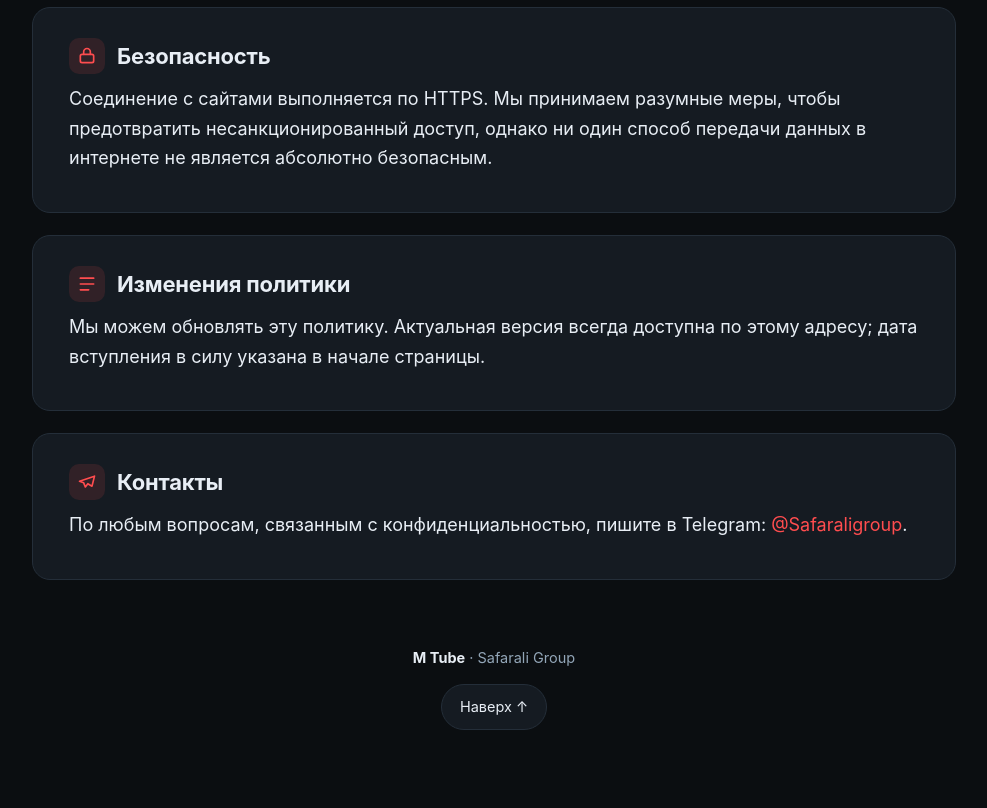
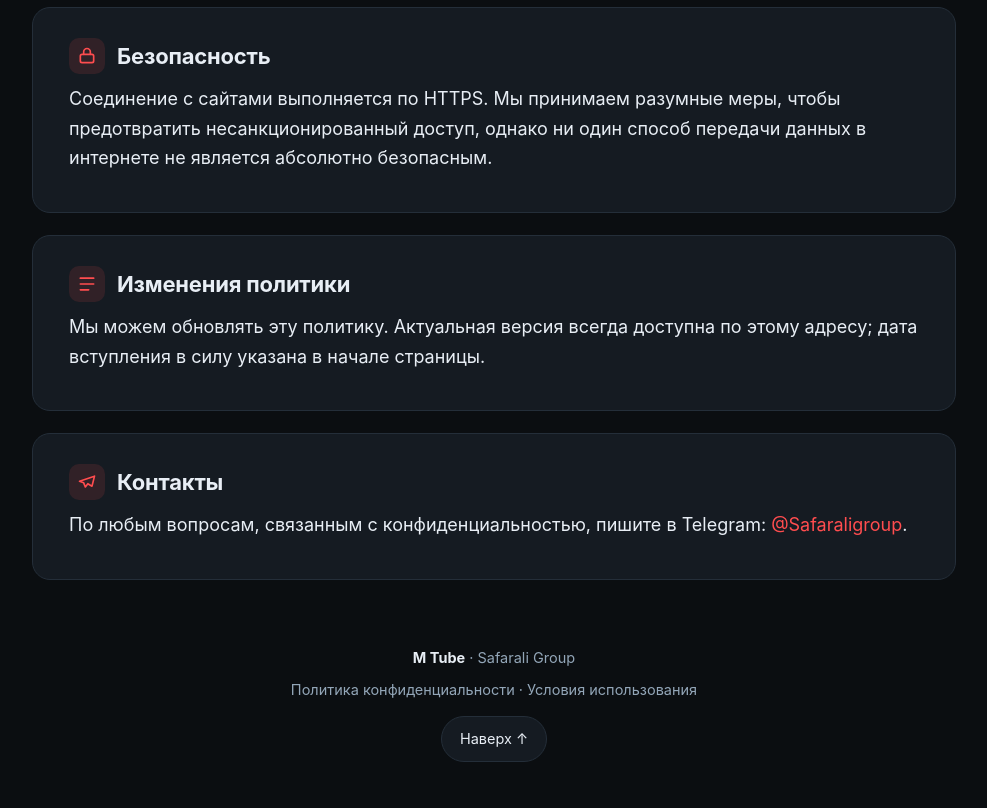
Before and after one commit to tojikontvru/mtube-privacy, a plain HTML site: page index.html in a window 1280 px wide. Shown: the part 2712-3520 px from the top of the page, without its empty margins (146-1133 px from the left). Before the commit the page ends 3488 px from the top, so only its background shows below. Drawn offline with Linux system fonts and the light colour scheme.

Commit message:
политика: ссылка на условия использования

```diff
--- a/index.html
+++ b/index.html
@@ -165,6 +165,9 @@
     text-align: center;
   }
   footer .brand-inline { color: var(--text); font-weight: 700; }
+  footer .links { margin: 8px 0 0; }
+  footer .links a { color: var(--muted); }
+  footer .links a:hover { color: var(--accent); }
   .to-top {
     display: inline-flex; align-items: center; gap: 8px;
     margin-top: 14px; padding: 10px 18px;
@@ -358,6 +361,7 @@
 
   <footer>
     <div><span class="brand-inline">M Tube</span> · Safarali Group</div>
+    <div class="links">Политика конфиденциальности · <a href="terms.html">Условия использования</a></div>
     <a class="to-top" href="#top">Наверх ↑</a>
   </footer>
 
```
